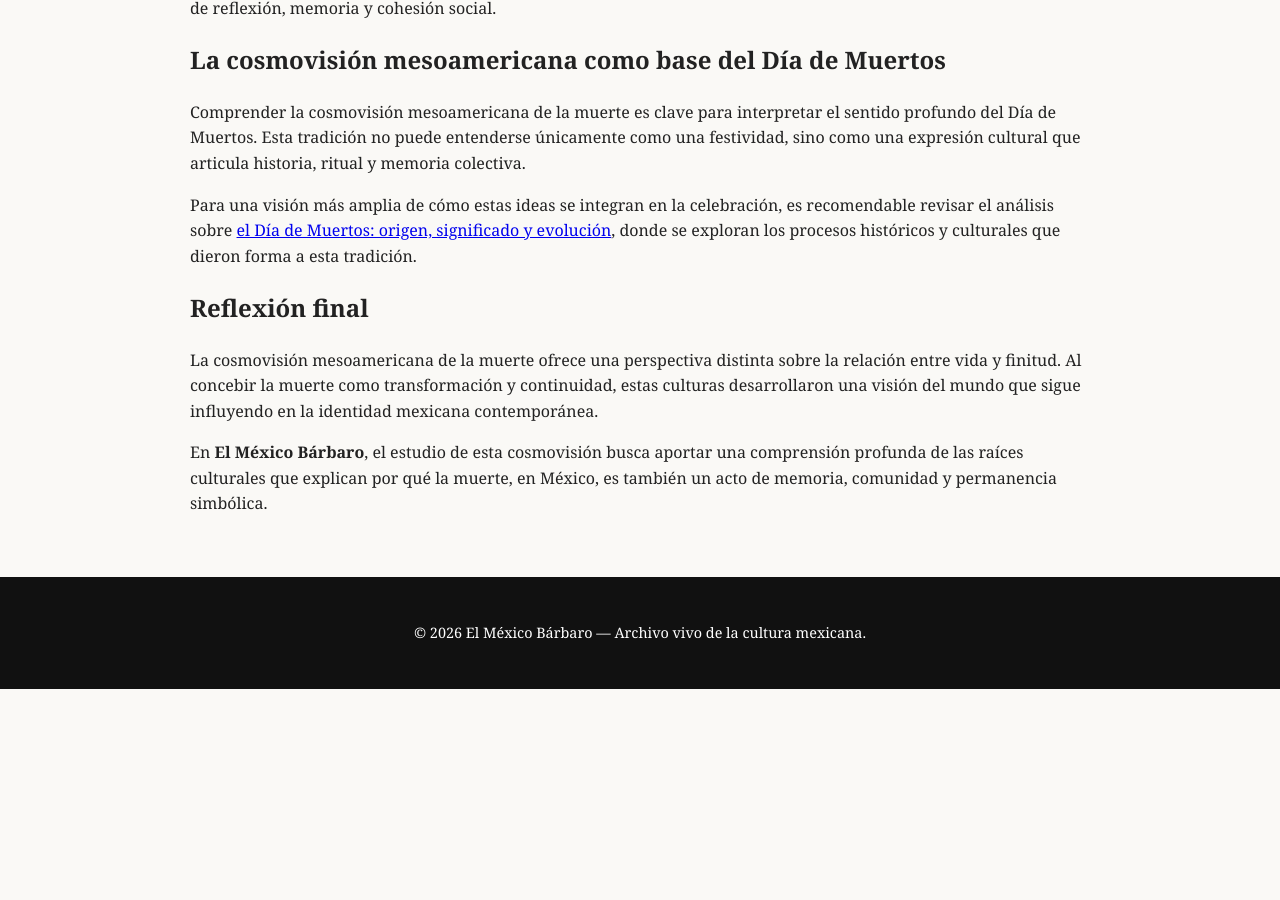
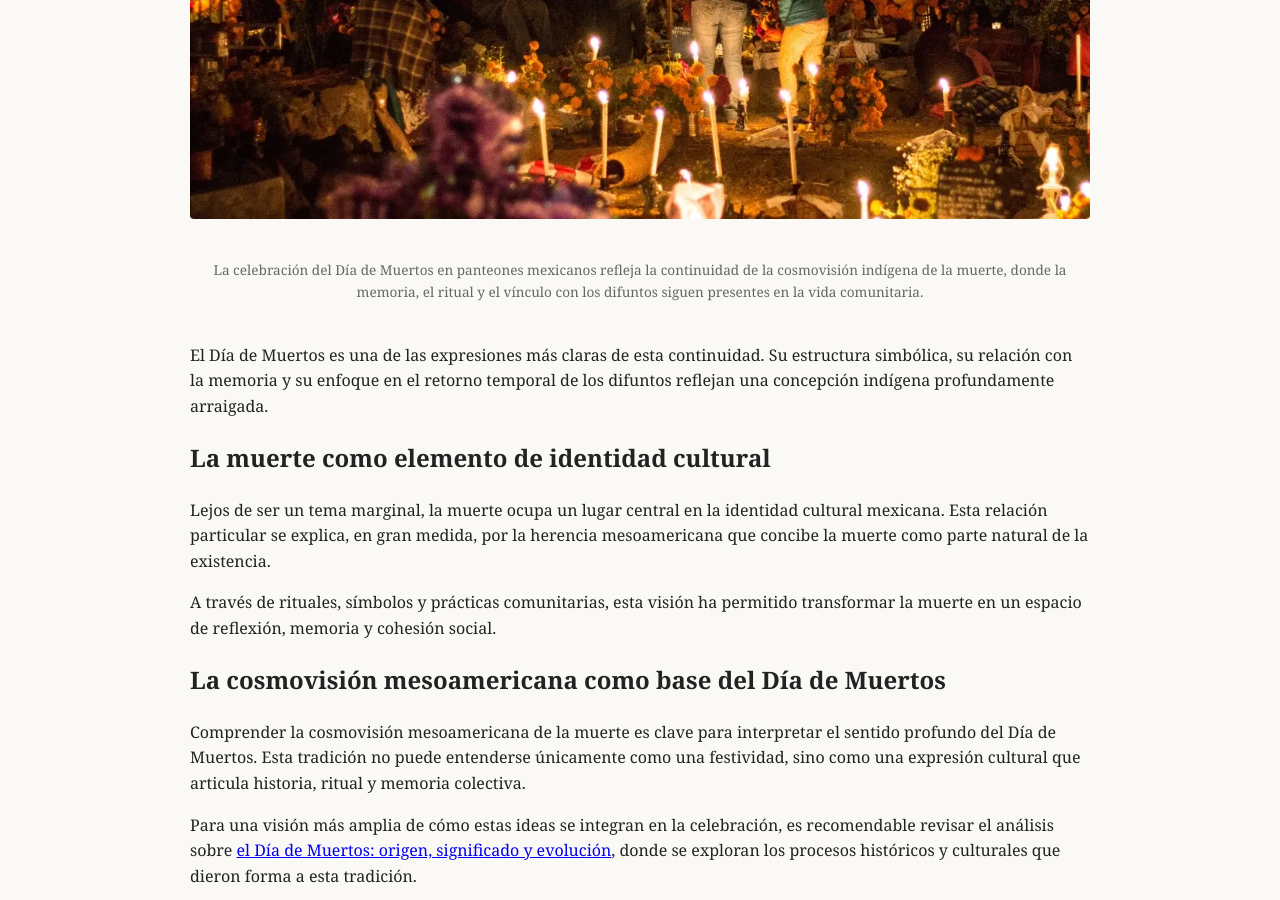
Before and after one commit to elbracamonte/elbracamonte.github.io, a Jekyll site: the page built from _posts/2025-12-22-cosmovision-mesoamericana-de-la-muerte.md, in a window 1280 px wide and 900 px high, scrolled down 2410 px. Built offline with Jekyll 4.4.1, drawn with Linux system fonts in a browser that asks for light colours; before the commit the page ends 3099 px from its top, so only the background shows below that.

Commit message:
Update 2025-12-22-cosmovision-mesoamericana-de-la-muerte.md

```diff
--- a/_posts/2025-12-22-cosmovision-mesoamericana-de-la-muerte.md
+++ b/_posts/2025-12-22-cosmovision-mesoamericana-de-la-muerte.md
@@ -43,6 +43,15 @@ Estos símbolos no eran decorativos, sino portadores de una visión del mundo pr
 
 La cosmovisión mesoamericana de la muerte no desapareció con la conquista. A pesar de los procesos de transformación cultural, muchas de sus ideas sobrevivieron y se integraron a nuevas formas rituales mediante el sincretismo.
 
+<figure>
+  <img
+    src="/assets/img/tradiciones/dia-de-muertos.webp"
+    alt="Celebración del Día de Muertos en un panteón mexicano con ofrendas, veladoras y flores de cempasúchil durante la noche">
+  <figcaption>
+    La celebración del Día de Muertos en panteones mexicanos refleja la continuidad de la cosmovisión indígena de la muerte, donde la memoria, el ritual y el vínculo con los difuntos siguen presentes en la vida comunitaria.
+  </figcaption>
+</figure>
+
 El Día de Muertos es una de las expresiones más claras de esta continuidad. Su estructura simbólica, su relación con la memoria y su enfoque en el retorno temporal de los difuntos reflejan una concepción indígena profundamente arraigada.
 
 ## La muerte como elemento de identidad cultural
```
